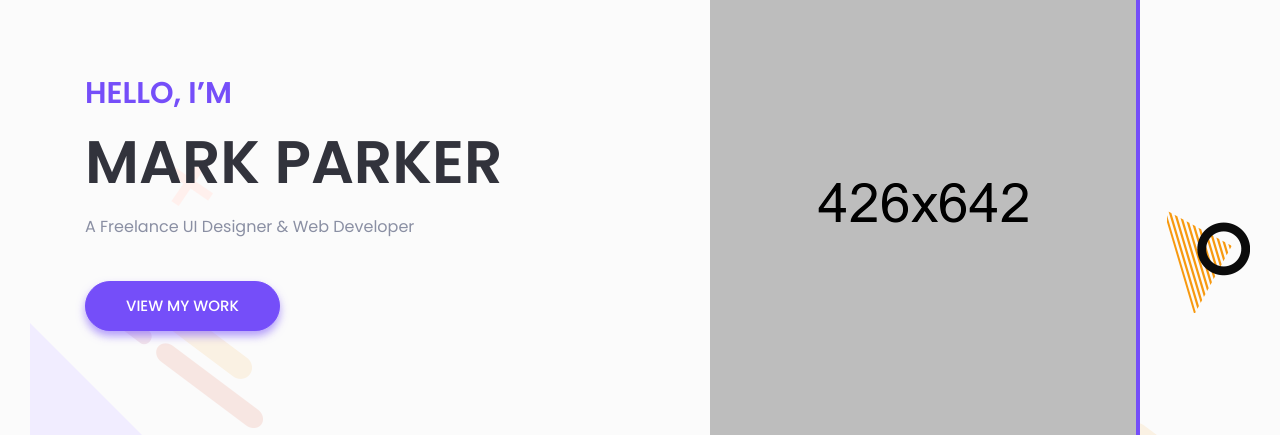
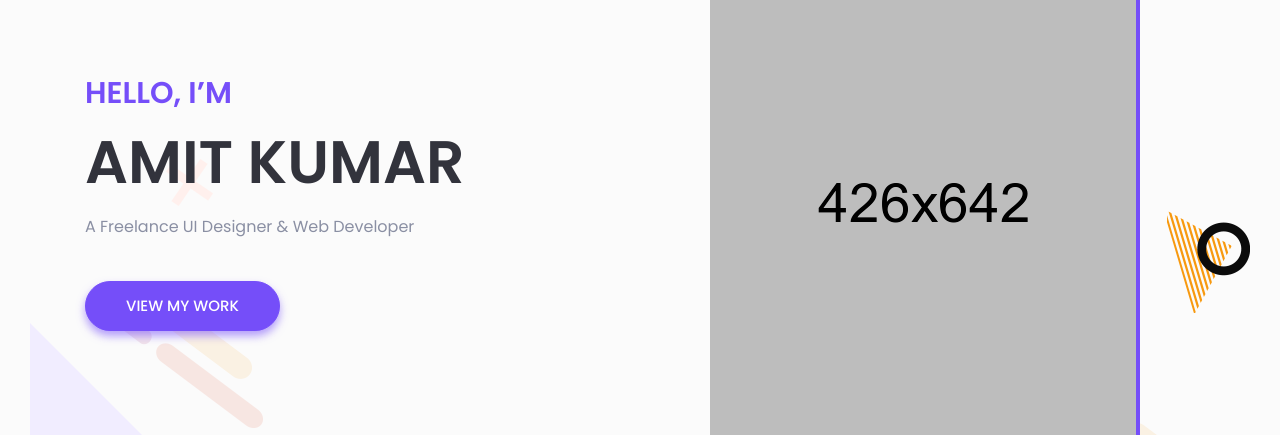
Before and after one commit to amit001/amit001.github.io, a plain HTML site: page index.html in a window 1280 px wide. Shown: the part 252-687 px from the top of the page. Drawn offline with Linux system fonts and the light colour scheme; files whose address does not match are found by name.

Commit message:
test name change

```diff
--- a/index.html
+++ b/index.html
@@ -125,7 +125,7 @@
                     <div class="col-xl-5 col-lg-6">
                         <div class="header-content-right">
                             <h4 class="sub-title">Hello, I’m</h4>
-                            <h1 class="title">Mark Parker</h1>
+                            <h1 class="title">Amit Kumar</h1>
                             <p>A Freelance UI Designer & Web Developer</p>
                             <a class="main-btn" href="#work">View my Work</a>
                         </div> <!-- header content right -->
```
